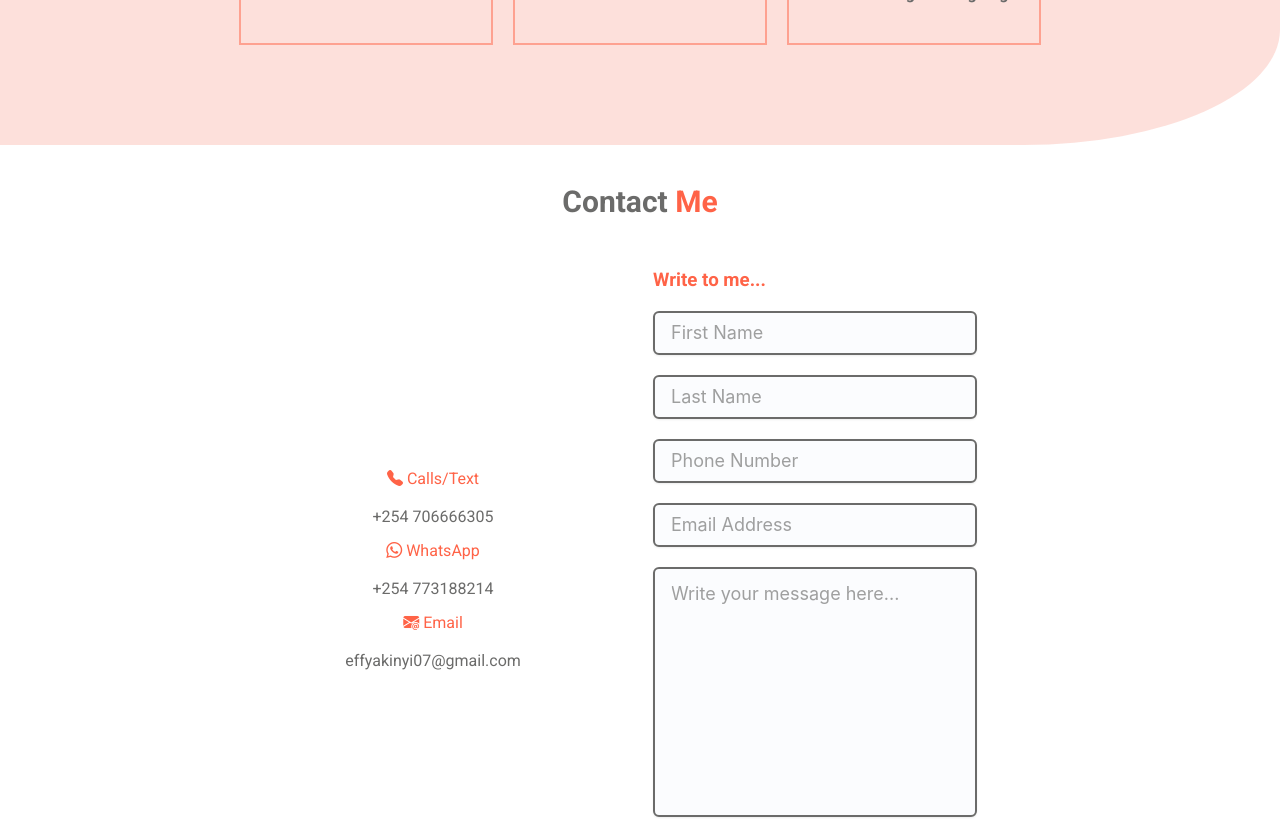
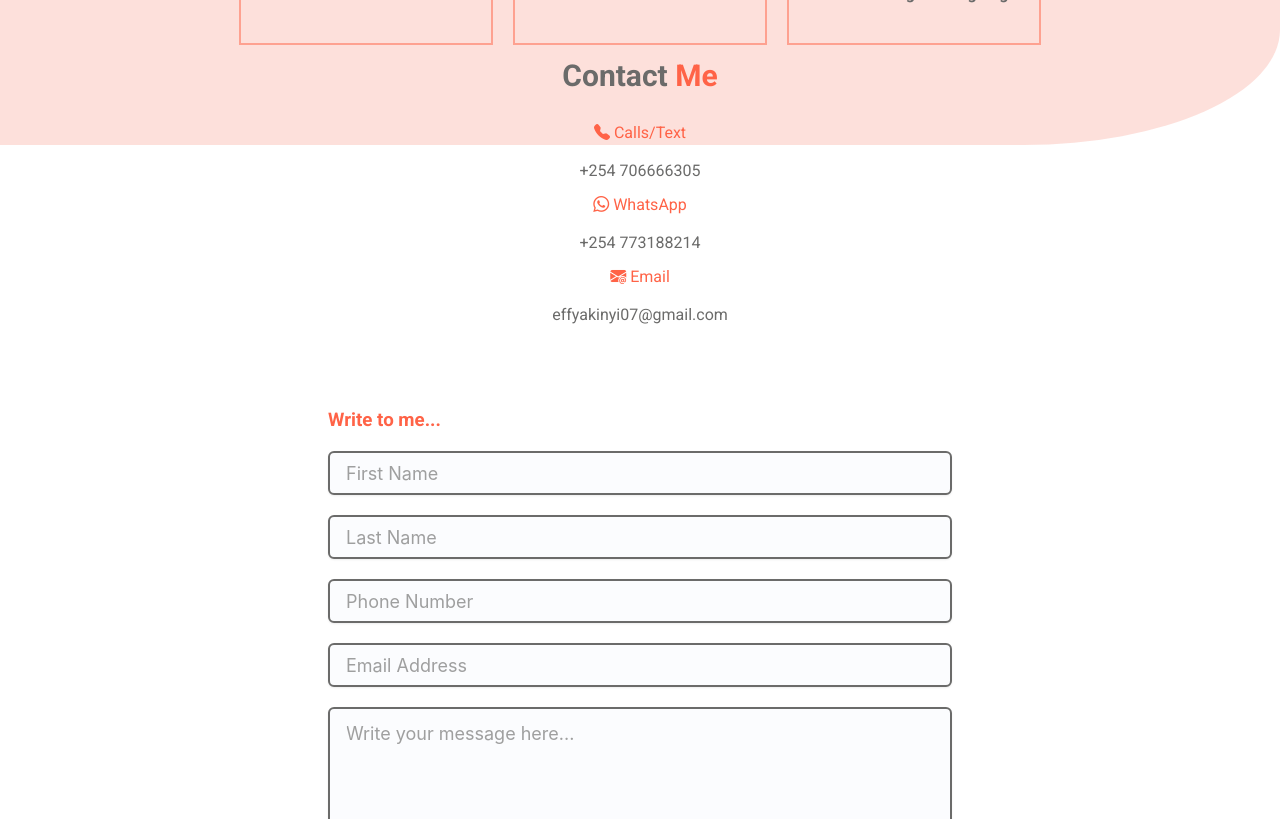
Before and after one commit to Effy1996/myportfoliowebsite, a React (Vite) app: page / in a window 1280 px wide. Shown: the part 2780-3599 px from the top of the page. Built offline with nearby package versions, Linux system fonts and the light colour scheme; a web font is replaced by a local one.

Commit message:
Update Contact.module.css

```diff
--- a/src/Components/Contact.module.css
+++ b/src/Components/Contact.module.css
@@ -28,7 +28,8 @@
 }
 
 .contactDets {
-    width: 300px;
+    flex: 1 1 300px; /* Responsive base width */
+    min-width: 250px;
     display: flex;
     flex-direction: column;
     align-items: center;
@@ -43,7 +44,8 @@
 }
 
 form {
-    max-width: 600px;
+    flex: 1 1 600px;
+    min-width: 300px;
     margin: 20px;
 }
 
```
